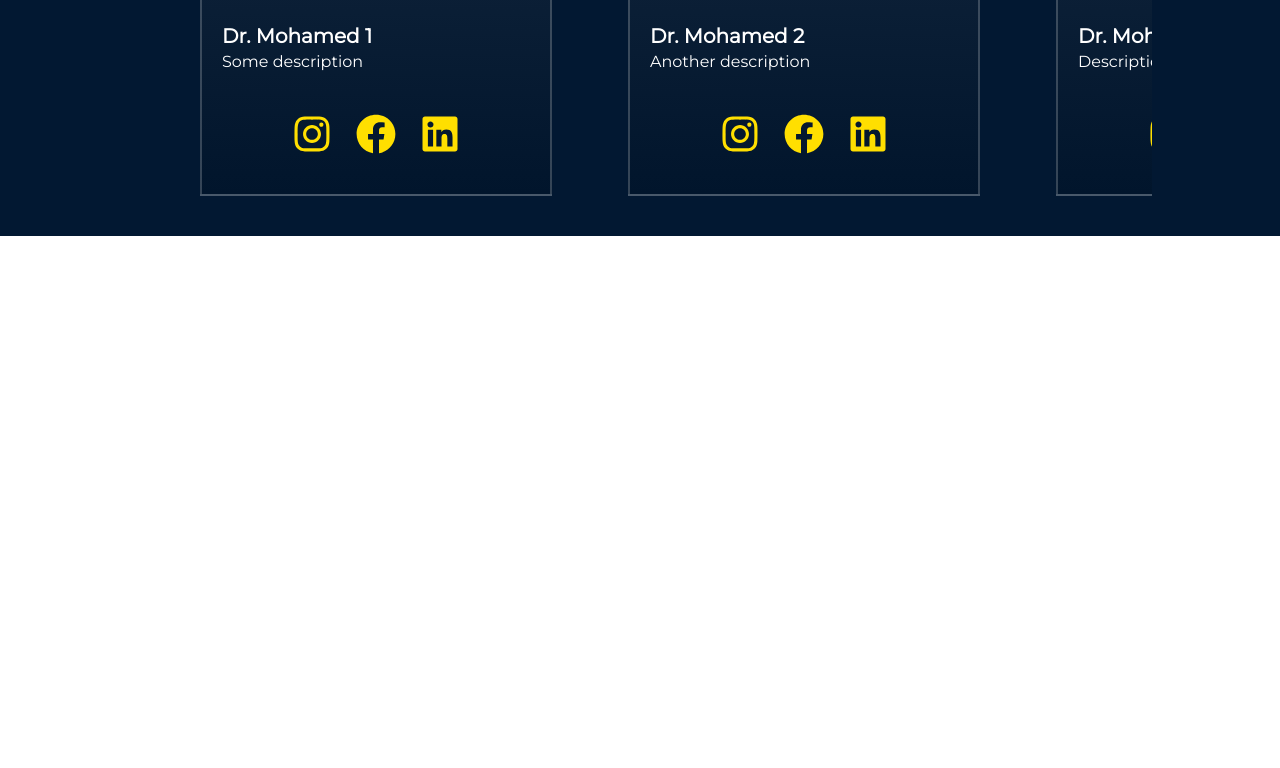
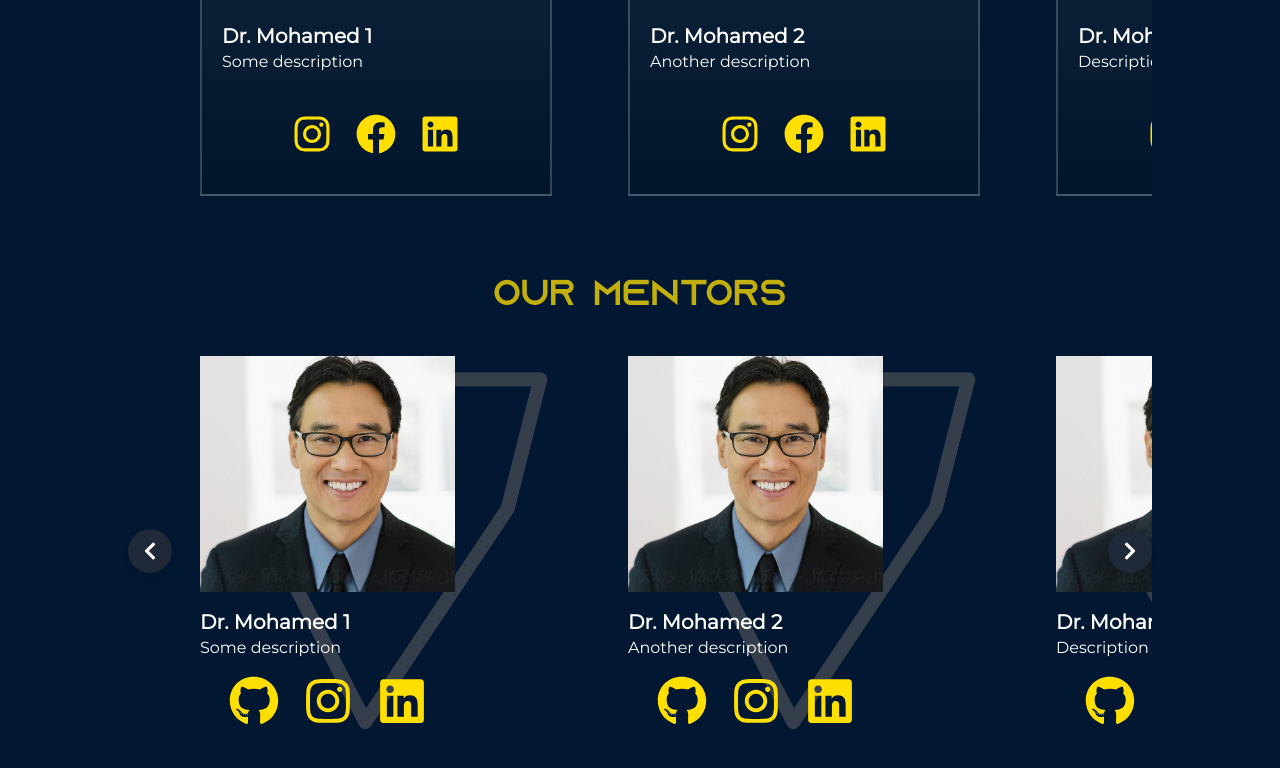
Before and after one commit to abid-sara/ETCversary, a React (Vite) app: page / in a window 1280 px wide. Shown: the part 2410-3178 px from the top of the page. Before the commit the page ends 2646 px from the top, so only its background shows below. Built offline with nearby package versions, Linux system fonts and the light colour scheme.

Commit message:
made mentors

```diff
--- a/src/App.jsx
+++ b/src/App.jsx
@@ -5,6 +5,7 @@ import HeroSection from "./components/heroSection";
 import ETCVersary from "./components/etcVersary";
 import Agenda from "./components/agenda/Agenda";
 import Speakers from "./components/speakers/Speakers";
+import Mentors from "./components/mentors/Mentors";
 
 function App() {
   return (
@@ -14,6 +15,7 @@ function App() {
       <ETCVersary></ETCVersary>
       <Agenda></Agenda>
       <Speakers></Speakers>
+      <Mentors></Mentors>
     </>
   );
 }
--- /dev/null
+++ b/src/components/mentors/MentorCard.jsx
@@ -0,0 +1,51 @@
+import { FaFacebook, FaInstagram, FaGithub, FaLinkedin } from "react-icons/fa";
+
+const MentorCard = ({ name, description, pic, ig, fb, gh }) => {
+  return (
+    <div className="min-w-[25%] sm:w-[22em] h-[390px] bg-[url('/images/shield2.png')] bg-contain bg-no-repeat bg-center flex flex-col items-start">
+      <div className="">
+        <div className="">
+          <img
+            src={pic}
+            alt={name}
+            className="w-[255px] h-[236px] object-cover"
+          />
+        </div>
+        <div className="py-4 ">
+          <div className="flex flex-col items-start font-secondary">
+            <div className="flex justify-center items-center">
+              <h3 className="text-white text-xl font-bold">{name}</h3>
+            </div>
+            <div className="flex justify-center items-center">
+              <p className="text-white text-base ">{description}</p>
+            </div>
+          </div>
+          <div className="flex items-center justify-center my-4 w-full">
+            <div className="flex gap-6">
+              <FaGithub
+                className="cursor-pointer"
+                size={50}
+                color="#FFDF00"
+                onClick={() => (window.location.href = gh)}
+              />
+              <FaInstagram
+                className="cursor-pointer"
+                size={50}
+                color="#FFDF00"
+                onClick={() => (window.location.href = ig)}
+              />
+              <FaLinkedin
+                className="cursor-pointer"
+                size={50}
+                color="#FFDF00"
+                onClick={() => (window.location.href = fb)}
+              />
+            </div>
+          </div>
+        </div>
+      </div>
+    </div>
+  );
+};
+
+export default MentorCard;
--- /dev/null
+++ b/src/components/mentors/Mentors.jsx
@@ -0,0 +1,89 @@
+import { useRef } from "react";
+import { FaChevronLeft, FaChevronRight } from "react-icons/fa";
+import MentorCard from "./MentorCard";
+import samplePic from "./../../assets/sample.png";
+
+const mentors = [
+  {
+    name: "Dr. Mohamed 1",
+    description: "Some description",
+    pic: samplePic,
+  },
+  {
+    name: "Dr. Mohamed 2",
+    description: "Another description",
+    pic: samplePic,
+  },
+  {
+    name: "Dr. Mohamed 3",
+    description: "Description for speaker 3",
+    pic: samplePic,
+  },
+  {
+    name: "Dr. Mohamed 4",
+    description: "Description for speaker 4",
+    pic: samplePic,
+  },
+  {
+    name: "Dr. Mohamed 5",
+    description: "Description for speaker 5",
+    pic: samplePic,
+  },
+];
+
+const Mentors = () => {
+  const scrollRef = useRef(0);
+  const cardWidth = 512 + 40;
+
+  const scrollLeft = () => {
+    if (scrollRef.current) scrollRef.current.scrollLeft -= cardWidth;
+  };
+
+  const scrollRight = () => {
+    if (scrollRef.current) scrollRef.current.scrollLeft += cardWidth;
+  };
+
+  return (
+    <div className="bg-blueCustom h-full flex flex-col px-4 sm:px-8 md:px-32 items-center py-10 relative">
+      <h2 className="font-primary text-2xl sm:text-3xl md:text-4xl text-yellowCustom mb-10 text-center">
+        Our Mentors
+      </h2>
+      <div className="relative w-full">
+        <div
+          ref={scrollRef}
+          className="flex justify-center sm:justify-start sm:gap-0 gap-10 overflow-x-auto scrollbar-hide scroll-smooth w-full pl-8 sm:pl-16 pr-8"
+          style={{ scrollSnapType: "x mandatory" }}
+        >
+          {mentors.map((mentor, index) => (
+            <div
+              key={index}
+              className="shrink-0 w-[90%] sm:w-[412px] scroll-snap-align-start mx-2"
+            >
+              <MentorCard
+                name={mentor.name}
+                description={mentor.description}
+                pic={mentor.pic}
+              />
+            </div>
+          ))}
+        </div>
+
+        <button
+          onClick={scrollLeft}
+          className="hidden md:flex absolute left-0 top-1/2 transform -translate-y-1/2 bg-gray-800 text-white p-3 rounded-full shadow-md hover:bg-gray-700"
+        >
+          <FaChevronLeft size={20} />
+        </button>
+
+        <button
+          onClick={scrollRight}
+          className="hidden md:flex absolute right-0 top-1/2 transform -translate-y-1/2 bg-gray-800 text-white p-3 rounded-full shadow-md hover:bg-gray-700"
+        >
+          <FaChevronRight size={20} />
+        </button>
+      </div>
+    </div>
+  );
+};
+
+export default Mentors;
```
Also changed, not shown: public/images/shield.png (added), public/images/shield2.png (added).
